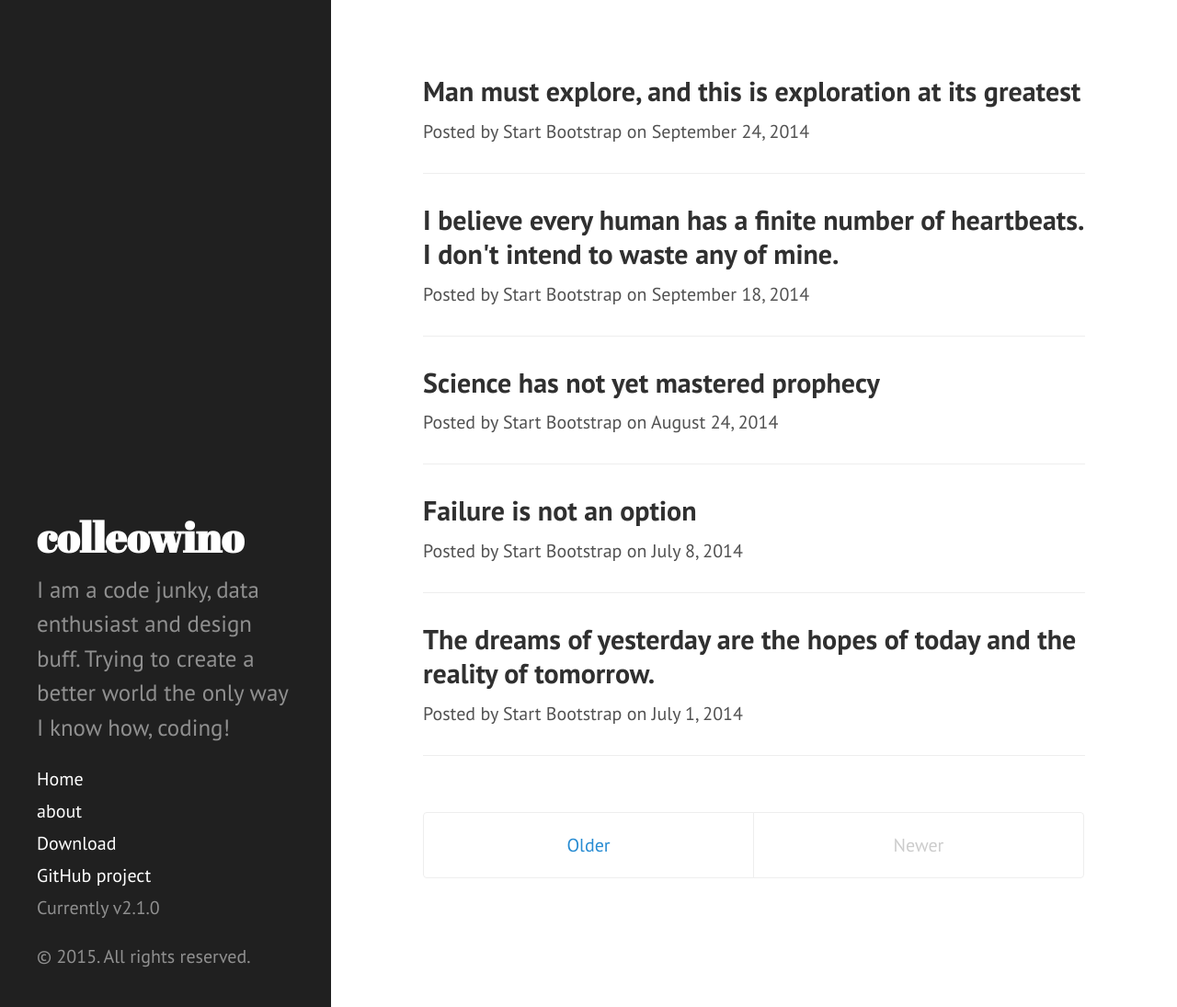
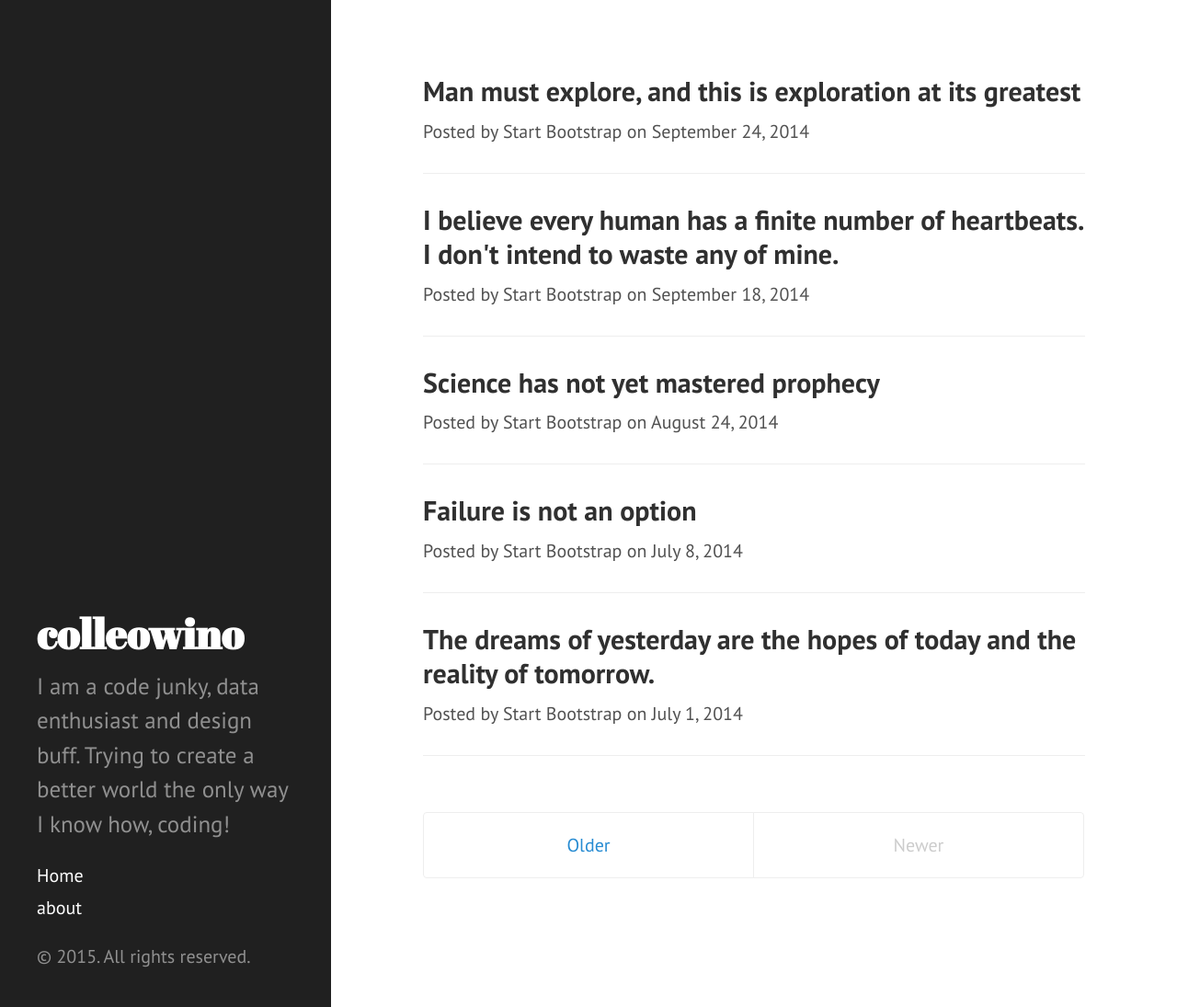
Before and after one commit to colleowino/colleowino.github.io, a Jekyll site: the page built from index.html, in a window 1280 px wide and 1095 px high. Shown: the whole window at 92% size. Built offline with Jekyll 4.4.1, drawn with Linux system fonts in a browser that asks for light colours; Markdown is read by kramdown in place of the engine named in the settings; the list of posts is cut into pages by our own code.

Commit message:
fixed home link

```diff
--- a/_includes/sidebar.html
+++ b/_includes/sidebar.html
@@ -10,7 +10,8 @@
     </div>
 
     <nav class="sidebar-nav">
-      <a class="sidebar-nav-item{% if page.url == site.baseurl %} active{% endif %}" href="{{ site.baseurl }}">Home</a>
+      <a class="sidebar-nav-item{% if page.url == site.baseurl %}
+				active{% endif %}" href="{{ site.baseurl }}/">Home</a>
 
       {% comment %}
         The code below dynamically generates a sidebar nav of pages with
@@ -26,9 +27,6 @@
         {% endif %}
       {% endfor %}
 
-      <a class="sidebar-nav-item" href="{{ site.github.repo }}/archive/v{{ site.version }}.zip">Download</a>
-      <a class="sidebar-nav-item" href="{{ site.github.repo }}">GitHub project</a>
-      <span class="sidebar-nav-item">Currently v{{ site.version }}</span>
     </nav>
 
     <p>&copy; {{ site.time | date: '%Y' }}. All rights reserved.</p>
```
